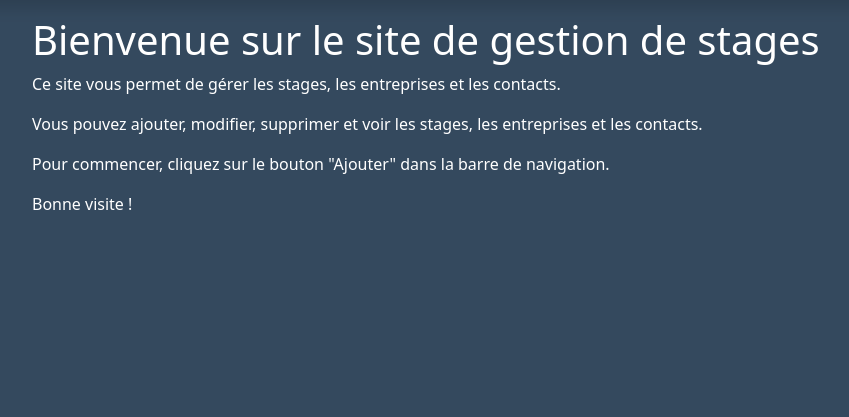
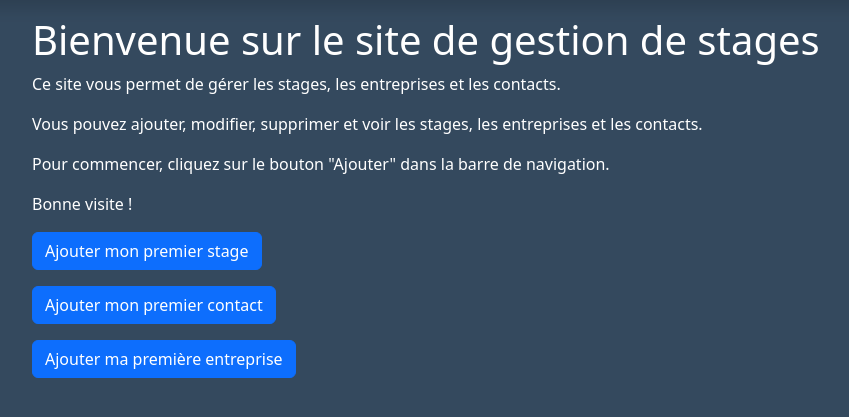
Before and after one commit to maximcuynat/mon-stage.local, a PHP site: page /accueil in a window 1280 px wide. Shown: the part 54-471 px from the top of the page, without its empty margins (38-887 px from the left). Run offline with PHP 8.4, Linux system fonts and the light colour scheme.

Commit message:
Update viewAccueil.php

```diff
--- a/views/viewAccueil.php
+++ b/views/viewAccueil.php
@@ -3,29 +3,18 @@
 
 <div class="container px-0 text-white mt-3">
     <div class="row">
-        <div class="col-12">
-            <h1 >Bienvenue sur le site de gestion de stages</h1>
-        </div>
+        <h1 >Bienvenue sur le site de gestion de stages</h1>
+        <p >Ce site vous permet de gérer les stages, les entreprises et les contacts.</p>
+        <p >Vous pouvez ajouter, modifier, supprimer et voir les stages, les entreprises et les contacts.</p>
+        <p >Pour commencer, cliquez sur le bouton "Ajouter" dans la barre de navigation.</p>
+        <p >Bonne visite !</p>
     </div>
-    <div class="row">
-        <div class="col-12">
-            <p >Ce site vous permet de gérer les stages, les entreprises et les contacts.</p>
-        </div>
-    </div>
-    <div class="row">
-        <div class="col-12">
-            <p >Vous pouvez ajouter, modifier, supprimer et voir les stages, les entreprises et les contacts.</p>
-        </div>
-    </div>
-    <div class="row">
-        <div class="col-12">
-            <p >Pour commencer, cliquez sur le bouton "Ajouter" dans la barre de navigation.</p>
-        </div>
-    </div>
-    <div class="row">
-        <div class="col-12">
-            <p >Bonne visite !</p>
-        </div>
-    </div>
+    <!-- Ajouter mon premier stage -->
+    <a type="button" class="btn btn-primary mb-3" href="/stages/add">Ajouter mon premier stage</a><br>
 
+    <!-- Ajouter mon premier contact -->
+    <a type="button" class="btn btn-primary mb-3" href="/contacts/add">Ajouter mon premier contact</a><br>
+
+    <!-- Ajouter mon entreprise -->
+    <a type="button" class="btn btn-primary mb-3" href="/entreprises/add">Ajouter ma première entreprise</a><br>
 </div>
```
